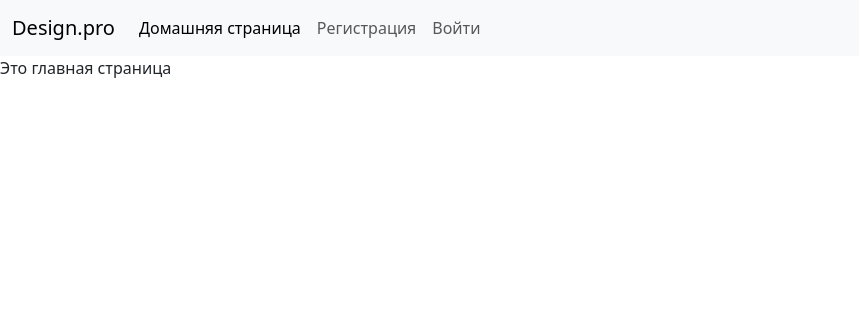
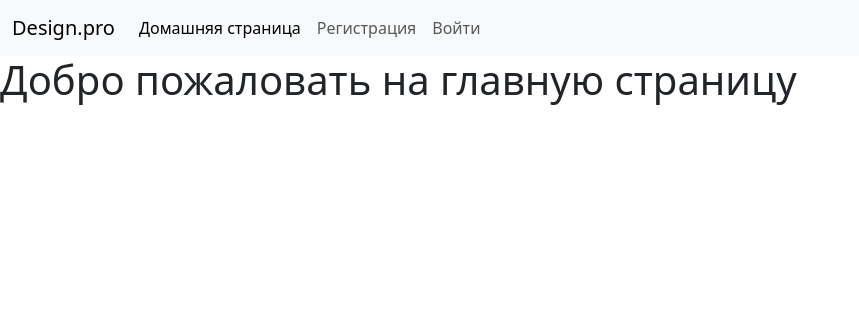
Before and after one commit to NepNepTea/DesignPro, a Django app: page /studio/ in a window 1280 px wide. Shown: the top 316 px of the page, without its empty margins (0-859 px from the left). Run offline with Django 5.2, Linux system fonts and the light colour scheme; some libraries are stand-ins or nearby versions.

Commit message:
signup working

```diff
--- a/studio/templates/base_generic.html
+++ b/studio/templates/base_generic.html
@@ -14,7 +14,7 @@
   <header>
       <nav class="navbar navbar-expand-lg bg-body-tertiary">
           <div class="container-fluid">
-            <a class="navbar-brand" href="#">Design.pro</a>
+            <a class="navbar-brand" href="{% url 'index' %}">Design.pro</a>
             <button class="navbar-toggler" type="button" data-bs-toggle="collapse" data-bs-target="#navbarNavDropdown" aria-controls="navbarNavDropdown" aria-expanded="false" aria-label="Toggle navigation">
               <span class="navbar-toggler-icon"></span>
             </button>
--- a/studio/templates/index.html
+++ b/studio/templates/index.html
@@ -1,3 +1,7 @@
 {% extends "base_generic.html" %}
 
-{% block content %}Это главная страница{% endblock %}
+{% block content %}
+<main>
+    <h1>Добро пожаловать на главную страницу</h1>
+</main>
+{% endblock %}
--- a/studio/views.py
+++ b/studio/views.py
@@ -1,5 +1,7 @@
-from django.shortcuts import render
+from django.shortcuts import render, redirect
 from .forms import RegisterForm
+from django.contrib import messages
+from django.contrib.auth import login
 
 def index(request):
 
@@ -13,3 +15,14 @@ def sign_up(request):
     if request.method == 'GET':
         form = RegisterForm()
         return render(request, 'studio/register.html', { 'form': form})
+    if request.method == 'POST':
+        form = RegisterForm(request.POST)
+        if form.is_valid():
+            user = form.save(commit=False)
+            user.username = user.username.lower()
+            user.save()
+            messages.success(request, 'Вы успешно зарегестрировались')
+            login(request, user)
+            return redirect('index')
+        else:
+            return render(request, 'studio/register.html', {'form': form})
```
Also changed, not shown: db.sqlite3.
